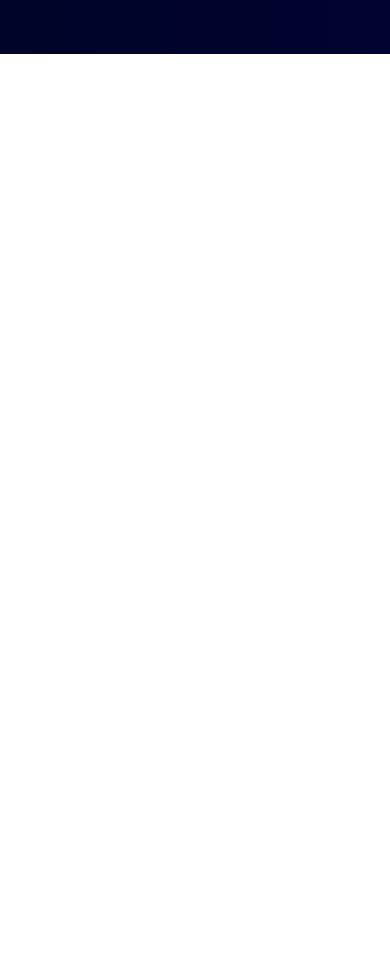
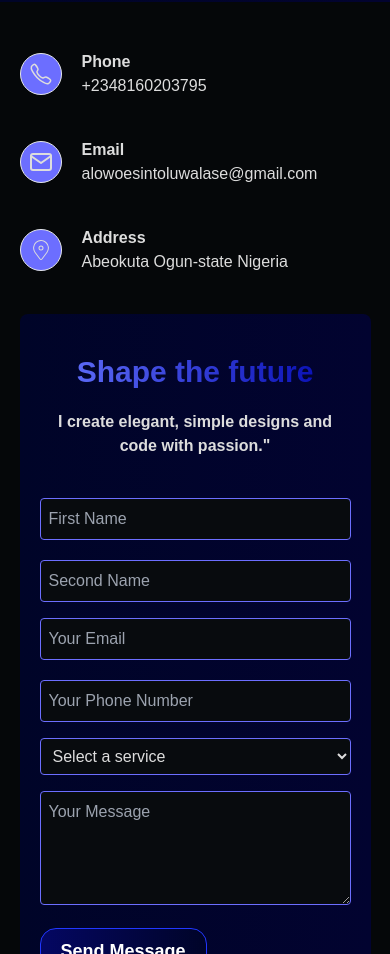
Before and after one commit to KidHarlesh/LahsePortfolio, a React (Vite) app: page / in a window 390 px wide. Shown: the part 5480-6434 px from the top of the page. Before the commit the page ends 5534 px from the top, so only its background shows below. Built offline with nearby package versions, Linux system fonts and the light colour scheme.

Commit message:
new push

```diff
--- a/package.json
+++ b/package.json
@@ -7,9 +7,11 @@
     "dev": "vite",
     "build": "vite build",
     "lint": "eslint .",
-    "preview": "vite preview"
+    "preview": "vite preview",
+    "start": "vite"
   },
   "dependencies": {
+    "@emailjs/browser": "^4.4.1",
     "motion": "^12.4.7",
     "react": "^19.0.0",
     "react-dom": "^19.0.0",
--- a/src/components/Contact.jsx
+++ b/src/components/Contact.jsx
@@ -1,9 +1,181 @@
-import React from 'react'
+import React, { useRef, useState } from "react";
+import { IoCallOutline } from "react-icons/io5";
+import { FiMail } from "react-icons/fi";
+import { CiLocationOn } from "react-icons/ci";
+import emailjs from "@emailjs/browser";
+import { motion } from "framer-motion";
 
 const Contact = () => {
+  const form = useRef();
+  const [isSending, setIsSending] = useState(false);
+  const [statusMessage, setStatusMessage] = useState("");
+
+  const sendEmail = async (e) => {
+    e.preventDefault();
+    setIsSending(true);
+    console.log("Service ID:", import.meta.env.VITE_EMAILJS_SERVICE_ID);
+    console.log("Template ID:", import.meta.env.VITE_EMAILJS_TEMPLATE_ID);
+    console.log("Public Key:", import.meta.env.VITE_EMAILJS_PUBLIC_KEY);
+
+    try {
+      const result = await emailjs.sendForm(
+        import.meta.env.VITE_EMAILJS_SERVICE_ID,
+        import.meta.env.VITE_EMAILJS_TEMPLATE_ID,
+        form.current,
+        import.meta.env.VITE_EMAILJS_PUBLIC_KEY
+      );
+
+      setStatusMessage("Message sent successfully! Thank you for your time.");
+      form.current.reset();
+    } catch (error) {
+      console.error("EmailJS Error:", error);
+      setStatusMessage("Failed to send message. Try again.");
+    }
+
+    setIsSending(false);
+  };
   return (
-    <div id='Contact'>Contact</div>
-  )
-}
+    <section className="bg-[rgb(5,7,9)]  text-[#DDDDDD] py-24 lg:pt-24 pt-12">
+      <div className="containers lg:grid  lg:grid-cols-2  gap-10 items-center">
+        <div className="mb-10 order-2 ">
+          <div className="flex items-center gap-5 mb-10">
+            <div className="border rounded-full bg-[#6c6eff] w-fit p-2">
+              <IoCallOutline className="text-2xl lg:text-4xl " />
+            </div>
+            <div>
+              <p className="text-base lg:text-lg font-semibold ">Phone</p>
+              <p className="text-base lg:text-lg font-medium ">
+                +2348160203795
+              </p>
+            </div>
+          </div>
 
-export default Contact
+          <div className="flex items-center gap-5 mb-10">
+            <div className="border rounded-full bg-[#6c6eff] w-fit p-2">
+              <FiMail className="text-2xl lg:text-4xl" />
+            </div>
+            <div>
+              <p className="text-base lg:text-lg font-semibold ">Email</p>
+              <p className="text-base lg:text-lg font-medium ">
+                alowoesintoluwalase@gmail.com
+              </p>
+            </div>
+          </div>
+
+          <div className="flex items-center gap-5">
+            <div className="border rounded-full bg-[#6c6eff] w-fit p-2">
+              <CiLocationOn className="text-2xl lg:text-4xl" />
+            </div>
+            <div>
+              <p className="text-base lg:text-lg font-semibold ">Address</p>
+              <p className="text-base lg:text-lg font-medium ">
+                Abeokuta Ogun-state Nigeria
+              </p>
+            </div>
+          </div>
+        </div>
+
+        <div className="border-0 p-5 lg:p-10 order-1 bg-gradient-to-r from-[#000428] to-[#020330] rounded-lg ">
+          <div>
+            <motion.h1
+              className="bg-gradient-to-r from-[#6675ff] to-[#0006ad] text-transparent bg-clip-text text-3xl lg:text-6xl text-center font-extrabold py-5   "
+              initial={{ y: 40, opacity: 0 }}
+              whileInView={{ y: 0, opacity: 1 }}
+              transition={{ duration: 0.8, ease: "easeOut" }}
+              viewport={{ once: true }}
+            >
+              Shape the future
+            </motion.h1>
+            <motion.p
+              className="text-center text-base lg:text-lg font-semibold  pb-10   "
+              initial={{ y: 40, opacity: 0 }}
+              whileInView={{ y: 0, opacity: 1 }}
+              transition={{ duration: 0.8, ease: "easeOut" }}
+              viewport={{ once: true }}
+            >
+              I create elegant, simple designs and code with passion."
+            </motion.p>
+          </div>
+
+          <form ref={form} onSubmit={sendEmail} className="space-y-4">
+            <div className=" lg:flex gap-5">
+              <input
+                type="text"
+                name="first_name"
+                placeholder="First Name"
+                required
+                className="w-full p-2 border rounded mb-5 lg:mb-0  bg-[rgb(8,11,14)] border-[#6c6eff] text-[#ffffff] outline-none"
+              />
+              <input
+                type="text"
+                name="second_name"
+                placeholder="Second Name"
+                required
+                className="w-full p-2 border rounded  bg-[rgb(8,11,14)] border-[#6c6eff] text-[#ffffff] outline-none"
+              />
+            </div>
+            <div className="lg:flex gap-5">
+              <input
+                type="email"
+                name="user_email"
+                placeholder="Your Email"
+                required
+                className="w-full p-2 border rounded mb-5 lg:mb-0  bg-[rgb(8,11,14)] border-[#6c6eff] text-[#ffffff] outline-none"
+              />
+              <input
+                type="number"
+                name="user_phone"
+                placeholder="Your Phone Number"
+                required
+                className="w-full p-2 border rounded  bg-[rgb(8,11,14)] border-[#6c6eff] text-[#ffffff] outline-none"
+              />
+            </div>
+
+            <select
+              name="service"
+              required
+              className="w-full p-2 border rounded bg-[rgb(8,11,14)]  border-[#6c6eff] outline-none"
+            >
+              <option
+                className="bg-[rgb(8,11,14)] border-[#6c6eff]   "
+                value="Select Option"
+              >
+                Select a service
+              </option>
+              <option
+                className="bg-[rgb(8,11,14)] border-[#6c6eff]  "
+                value="Video Editing"
+              >
+                Video Editing
+              </option>
+              <option value="frontend_development">Web Development</option>
+            </select>
+            <textarea
+              name="message"
+              rows="4"
+              placeholder="Your Message"
+              required
+              className="w-full p-2 border rounded bg-[rgb(8,11,14)] border-[#6c6eff] outline-none"
+            ></textarea>
+
+            <button
+              type="submit"
+              className="text-white border px-5 py-2 rounded-2xl bg-gradient-to-l from-[#000428] to-[#040762] text-lg border-[#2137ff] font-semibold mt-6 "
+              disabled={isSending}
+            >
+              {isSending ? "Sending..." : "Send Message"}
+            </button>
+
+            {statusMessage && (
+              <p className="mt-2 text-center text-sm text-green-600">
+                {statusMessage}
+              </p>
+            )}
+          </form>
+        </div>
+      </div>
+    </section>
+  );
+};
+
+export default Contact;
--- a/src/components/Skills.jsx
+++ b/src/components/Skills.jsx
@@ -29,16 +29,17 @@ const Skills = () => {
           Bringing your vision to life with seamless digital experiences that
           blend creativity and functionality to engage your audience.
         </motion.p>
-        <div className="flex flex-wrap justify-center gap-2 lg:gap-5 ">
+        <div className="flex flex-wrap justify-center gap-5 lg:gap-5 ">
           {AllPics.map((Pics) => (
-            <div key={Pics.id}>
             <motion.div
-                className="  py-5 px-14 rounded-3xl w-fit border grayscale hover:grayscale-0 transition duration-500 flex items-center flex-col gap-5 mb-5"
+              key={Pics.id}
+              className="bg-gradient-to-r from-[#0b0e29] to-[#000833] rounded-3xl  py-5 px-12"
               initial={{ y: 40, opacity: 0 }}
               whileInView={{ y: 0, opacity: 1 }}
               transition={{ duration: 0.8, ease: "easeOut" }}
               viewport={{ once: true }}
             >
+              <div className="  rounded-3xl w-fit border-0   grayscale hover:grayscale-0 transition duration-500 flex items-center flex-col gap-5  ">
                 <img
                   src={Pics.imageTwo}
                   alt=""
@@ -49,8 +50,8 @@ const Skills = () => {
                   } object-contain`}
                 />
                 <p className="text-2xl font-semibold">{Pics.pargaphtext}</p>
+              </div>
             </motion.div>
-            </div>
           ))}
         </div>
       </div>
--- a/src/components/Work.jsx
+++ b/src/components/Work.jsx
@@ -97,7 +97,9 @@ const Work = () => {
                 >
                   <div className="flex items-center gap-5  py-2 px-2 ">
                     <div>
-                      <h3 className="text-lg font-bold mb-2">{work.title}</h3>
+                      <h3 className="sm:text-base md:text-base lg:text-lg font-bold pb-1 lg:mb-2">
+                        {work.title}
+                      </h3>
                       <p className="text-sm mb-4">{work.desc}</p>
                     </div>
 
--- a/src/pages/Home.jsx
+++ b/src/pages/Home.jsx
@@ -7,6 +7,7 @@ import ServiceMobile from "../components/ServiceMobile";
 import Work from "../components/Work";
 import Skills from "../components/Skills";
 import { Experience } from "../components/Experience";
+import Contact from "../components/Contact";
 
 const Home = () => {
   const navLinks = [
@@ -41,6 +42,9 @@ const Home = () => {
             <Experience/>
             <Skills/>
           </div>
+          <div>
+            <Contact/>
+          </div>
         </div>
       </NavContext.Provider>
     </HireMeContext.Provider>
```
Also changed, not shown: src/components/Footer.jsx (added), 2 other files (tests, documents, lock files or other folders). Lines whose indentation alone changed are shown as unchanged.
